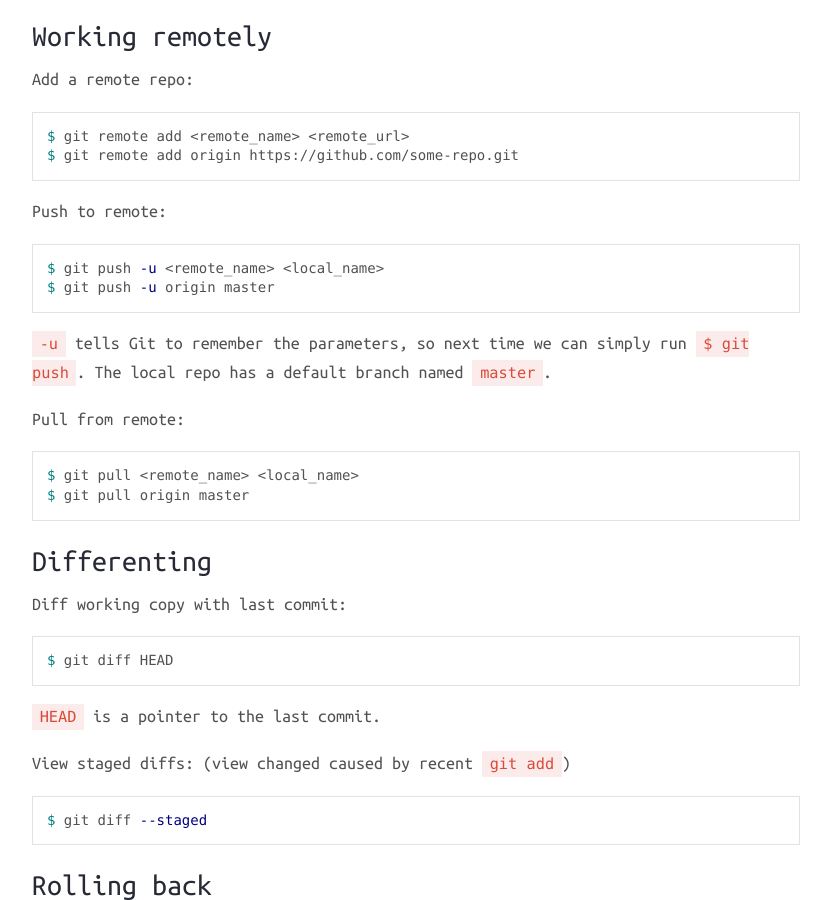
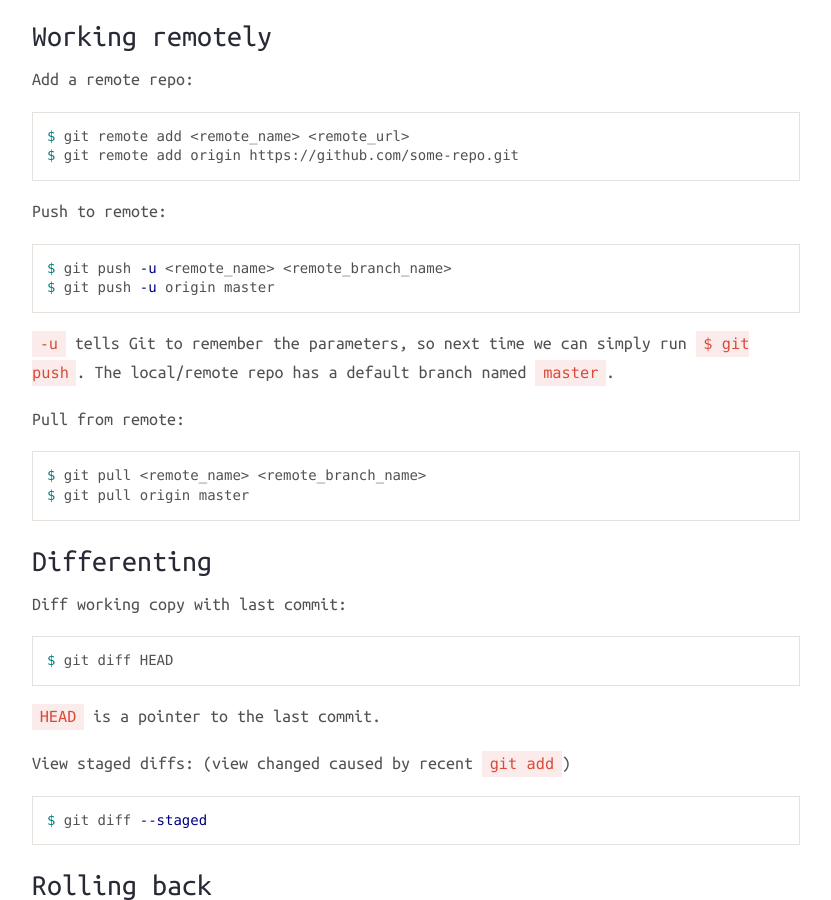
Before and after one commit to haixuanc/haixuanc.github.io, a Jekyll site: the page built from _posts/2015-03-31-git-essentials.markdown, in a window 1280 px wide and 900 px high, scrolled down 1587 px. Shown: the whole window, without its empty margins (224-1055 px from the left). Built offline with Jekyll 4.4.1, drawn with Linux system fonts in a browser that asks for light colours; nearby versions of some CDN libraries.

Commit message:
Update 2015-03-31-git-essentials.markdown

````diff
--- a/_posts/2015-03-31-git-essentials.markdown
+++ b/_posts/2015-03-31-git-essentials.markdown
@@ -65,15 +65,15 @@ $ git remote add origin https://github.com/some-repo.git
 
 Push to remote:
 ```bash
-$ git push -u <remote_name> <local_name>
+$ git push -u <remote_name> <remote_branch_name>
 $ git push -u origin master
 ```
 `-u` tells Git to remember the parameters, so next time we can simply run `$ git push`.
-The local repo has a default branch named `master`.
+The local/remote repo has a default branch named `master`.
 
 Pull from remote:
 ```bash
-$ git pull <remote_name> <local_name>
+$ git pull <remote_name> <remote_branch_name>
 $ git pull origin master
 ```
 
````
